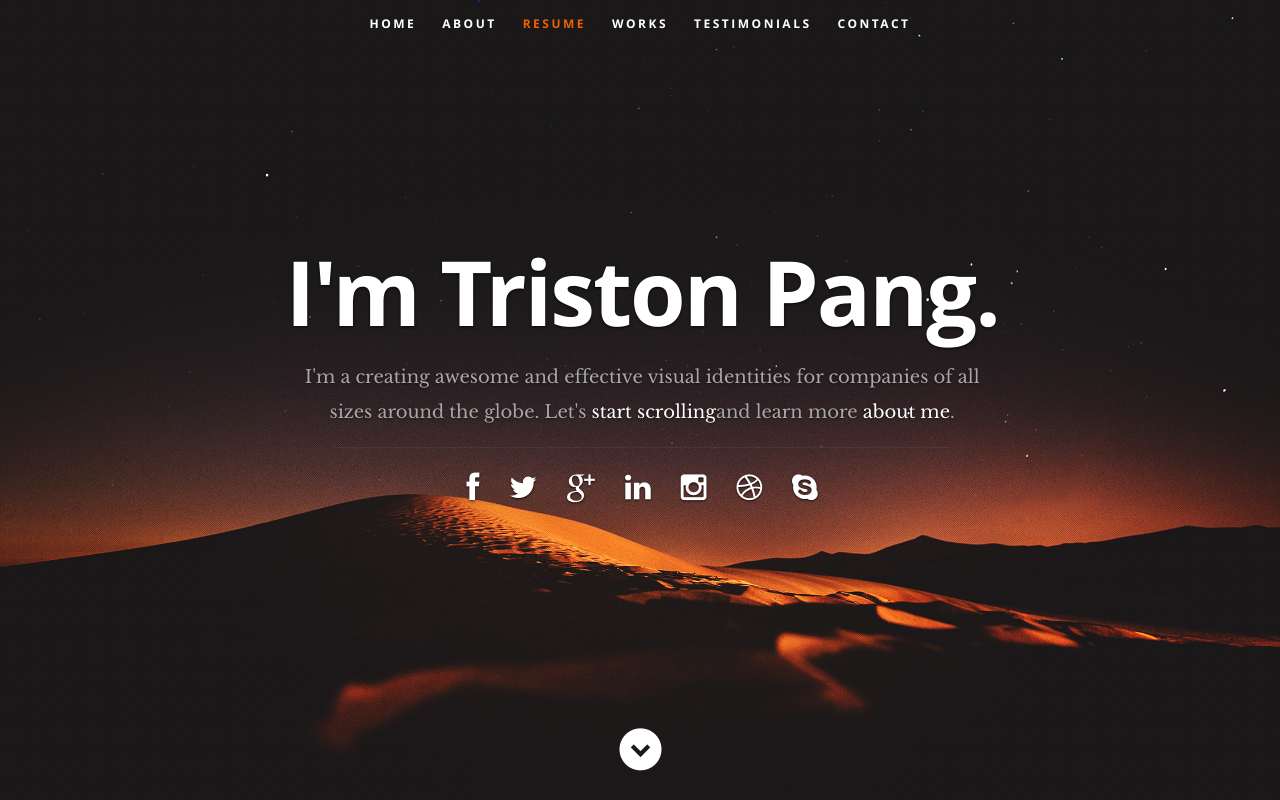
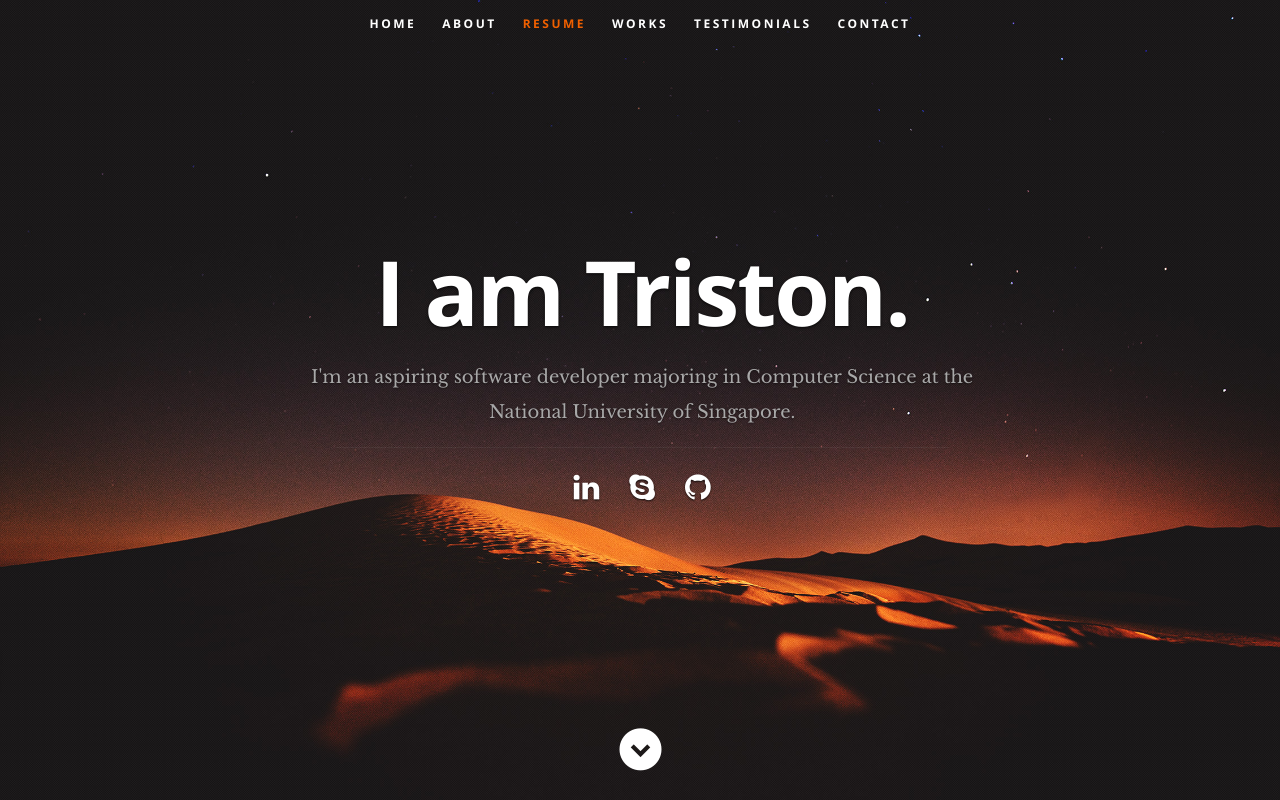
Before and after one commit to tristonpang/Online-Resume, a React (Create React App) app: page / in a window 1280 px wide. Shown: the top 800 px of the page. Built offline with nearby package versions, Linux system fonts and the light colour scheme.

Commit message:
make changes mainly to header section

```diff
--- a/src/components/about/about.js
+++ b/src/components/about/about.js
@@ -32,7 +32,7 @@ export default class Header extends Component {
               </div>
               <div className="columns download">
                 <p>
-                  <a href="#" className="button"><i className="fa fa-download" />Download Resume</a>
+                  <a href="triston.dev/documents/testcv.pdf" className="button"><i className="fa fa-download" />Download Resume</a>
                 </p>
               </div>
             </div> {/* end row */}
--- a/src/components/header/header.js
+++ b/src/components/header/header.js
@@ -20,19 +20,13 @@ export default class Header extends Component {
         </nav> {/* end #nav-wrap */}
         <div className="row banner">
           <div className="banner-text">
-            <h1 className="responsive-headline">I'm {resumeData.name}.</h1>
-            <h3>I'm a {resumeData.roleDescription} creating awesome and
-              effective visual identities for companies of all sizes around the globe. Let's <a className="smoothscroll" href="#about">start scrolling</a>
-              and learn more <a className="smoothscroll" href="#about">about me</a>.</h3>
+            <h1 className="responsive-headline">I am {resumeData.name}.</h1>
+            <h3>I'm an aspiring software developer majoring in Computer Science at the National University of Singapore.</h3>
             <hr />
             <ul className="social">
-              <li><a href="#"><i className="fa fa-facebook" /></a></li>
-              <li><a href="#"><i className="fa fa-twitter" /></a></li>
-              <li><a href="#"><i className="fa fa-google-plus" /></a></li>
-              <li><a href="#"><i className="fa fa-linkedin" /></a></li>
-              <li><a href="#"><i className="fa fa-instagram" /></a></li>
-              <li><a href="#"><i className="fa fa-dribbble" /></a></li>
-              <li><a href="#"><i className="fa fa-skype" /></a></li>
+              <li><a href="https://www.linkedin.com/in/triston-pang-8a8681170/"><i className="fa fa-linkedin" /></a></li>
+              <li><a href="https://join.skype.com/invite/li3pkJiMbiUK"><i className="fa fa-skype" /></a></li>
+              <li><a href="https://github.com/tristonpang"><i className="fa fa-github" /></a></li>
             </ul>
           </div>
         </div>
--- a/src/resumeData.js
+++ b/src/resumeData.js
@@ -1,6 +1,6 @@
 let resumeData = {
     "imagebaseurl":"http://localhost:3000/",
-    "name": "Triston Pang",
+    "name": "Triston",
     "role": "Software Developer"
     }
   export default resumeData
```
Also changed, not shown: 1 other file (tests, documents, lock files or other folders).
